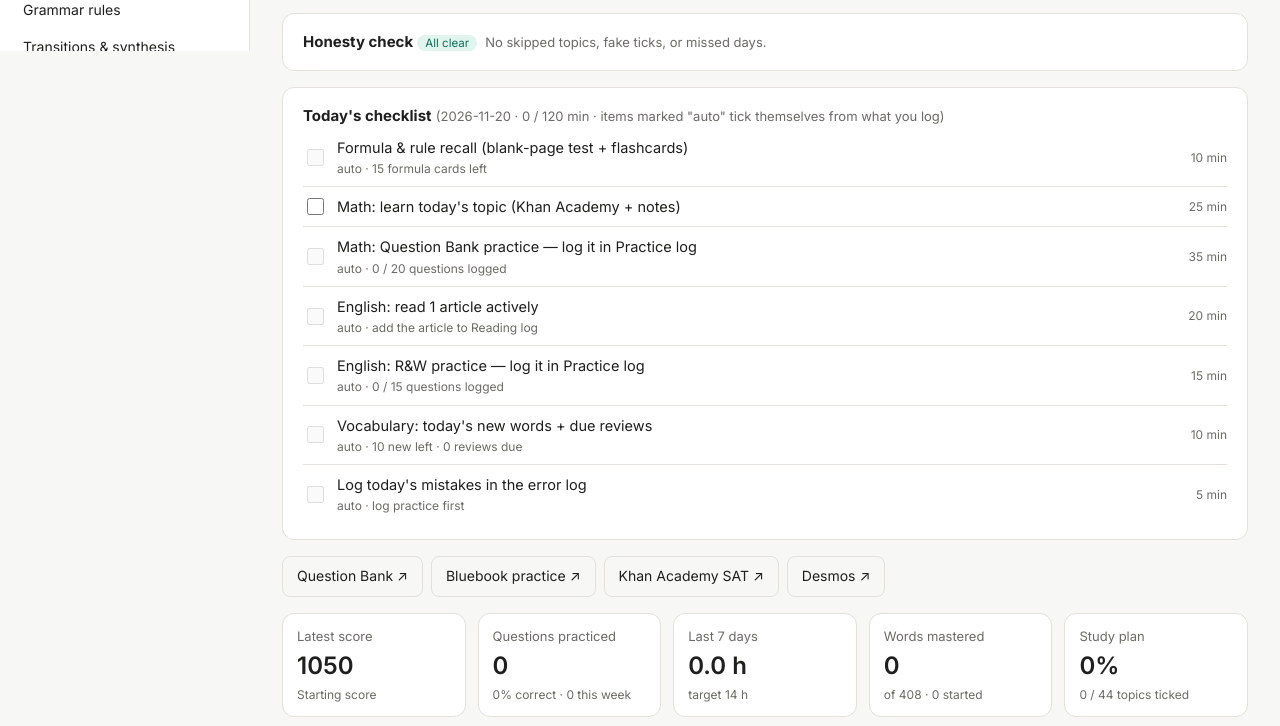
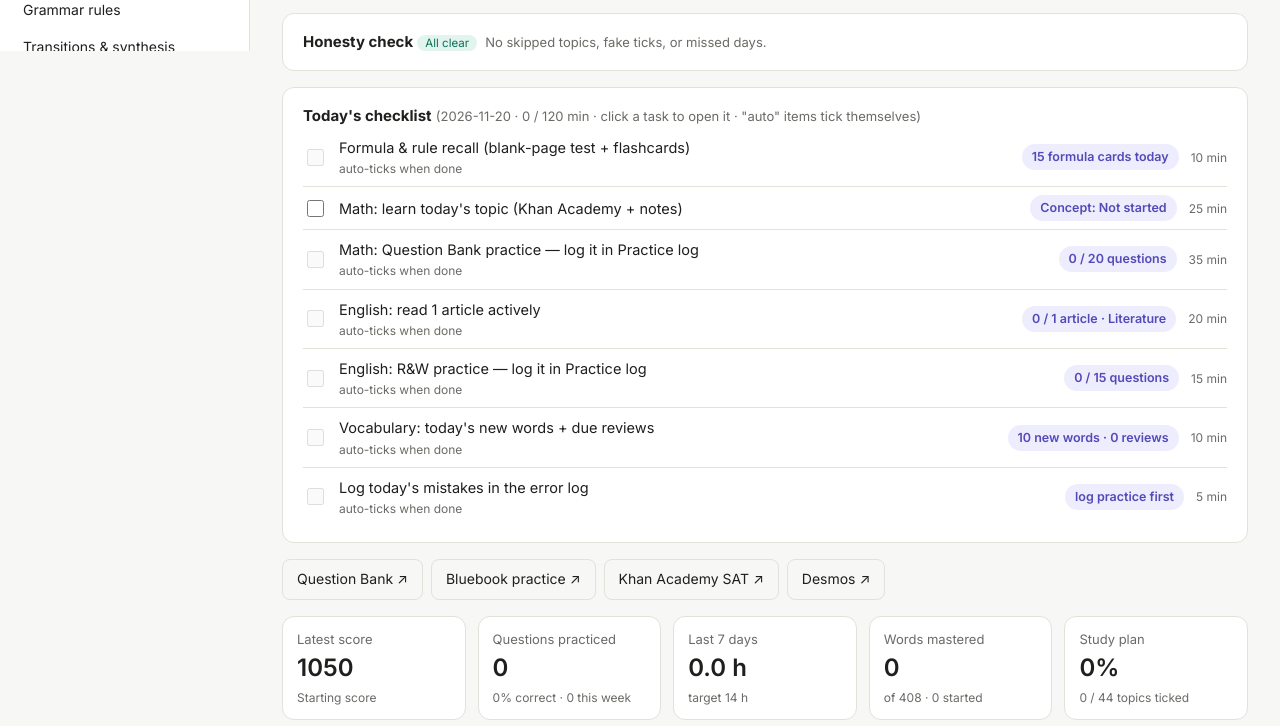
Before and after one commit to md-al-mamun22/sat-hub, a plain HTML site: page index.html in a window 1280 px wide. Shown: the part 749-1475 px from the top of the page. Drawn offline with Linux system fonts and the light colour scheme.

Commit message:
Clickable checklist tasks with today's counts (formulas, words, questions, reading)
Co-Authored-By: Claude Opus 5.5 <noreply@anthropic.com>
Claude-Session: https://claude.ai/code/session_01Tn4mjmAPjiidTkeiApb9xF

```diff
--- a/app.js
+++ b/app.js
@@ -460,11 +460,29 @@
       status = '<span class="tag">No test yet</span> Take a Bluebook practice test and add the score to see whether you are on track.';
     }
 
+    const readsToday = data.reads.filter((r) => r.date === t).length;
+    const qT = sumQ(onDate(t)), wrongT = qT.n - qT.c, errT = data.errors.filter((e) => e.date === t).length;
+    const conceptTopic = tt && MATH_PAGES.includes(tt.week.page) && !isMixed(tt.topic) ? tt.topic : null;
+    // where each task takes you, and today's count for it
+    const TASK_INFO = {
+      recall: { href: "#flashcards", count: fq ? fq + " formula cards today" : "formulas done ✓" },
+      concept: { href: "#concepts", count: conceptTopic ? "Concept: " + conceptStatus(conceptTopic)[0] : "today's topic" },
+      mathq: { href: "#practice", count: tm.n + " / " + c.dailyMathQ + " questions" },
+      rwq: { href: "#practice", count: tr.n + " / " + c.dailyRwQ + " questions" },
+      reading: { href: "#reads", count: readsToday + " / 1 article · " + rd.type },
+      vocab: { href: "#vocab", count: newW + " new words · " + ws.due + " reviews" },
+      errors: { href: "#errors", count: qT.n ? errT + " logged · " + wrongT + " wrong today" : "log practice first" }
+    };
     const taskHtml = tasks().map((x) => {
       const auto = AUTO_IDS.includes(x.id) ? autoTask(x.id, t) : null;
       const isDone = done.includes(x.id);
-      return '<label class="task' + (isDone ? " done" : "") + (auto ? " auto" : "") + '"><input type="checkbox" ' + (auto ? "disabled" : 'data-task="' + esc(x.id) + '"') + (isDone ? " checked" : "") + "><span>" + esc(x.label) +
-        (auto ? '<span class="auto-info">auto · ' + esc(auto.info) + "</span>" : "") + '</span><span class="min">' + x.minutes + " min</span></label>";
+      const info = TASK_INFO[x.id];
+      const label = '<span class="task-name">' + esc(x.label) + "</span>" + (auto ? '<span class="auto-info">auto-ticks when done</span>' : "");
+      return '<div class="task' + (isDone ? " done" : "") + (auto ? " auto" : "") + '">' +
+        '<input type="checkbox" ' + (auto ? 'disabled title="Ticks itself when the work is logged"' : 'data-task="' + esc(x.id) + '"') + (isDone ? " checked" : "") + ">" +
+        (info ? '<a class="task-link" href="' + info.href + '">' + label + "</a>" : '<span class="task-link">' + label + "</span>") +
+        (info ? '<a class="count-pill' + ((x.id === "concept" ? conceptTopic && conceptClear(conceptTopic) : isDone) ? " ok" : "") + '" href="' + info.href + '">' + esc(info.count) + "</a>" : "") +
+        '<span class="min">' + x.minutes + " min</span></div>";
     }).join("");
 
     const review = data.errors.slice().sort((a, b) => (a.reviews || 0) - (b.reviews || 0) || (a.date < b.date ? -1 : 1)).slice(0, 2);
@@ -501,7 +519,7 @@
       (flags.length
         ? '<div class="card flagcard"><b>Honesty check</b> <span class="muted">(' + plural(flags.length, "issue") + ")</span>" + flags.map((f) => '<div class="flag"><span class="tag">' + esc(f[0]) + "</span> " + esc(f[1]) + "</div>").join("") + "</div>"
         : '<div class="card"><b>Honesty check</b> <span class="tag good">All clear</span> <span class="muted">No skipped topics, fake ticks, or missed days.</span></div>') +
-      '<div class="card"><b>Today\'s checklist</b> <span class="muted">(' + t + " · " + minutesFor(t) + " / " + totalMin + ' min · items marked "auto" tick themselves from what you log)</span>' + taskHtml + "</div>" +
+      '<div class="card"><b>Today\'s checklist</b> <span class="muted">(' + t + " · " + minutesFor(t) + " / " + totalMin + ' min · click a task to open it · "auto" items tick themselves)</span>' + taskHtml + "</div>" +
       '<div class="actions" style="margin-bottom:16px">' + quick + "</div>" +
       '<div class="grid">' +
         '<div class="stat"><div class="label">Latest score</div><div class="value">' + cur + '</div><div class="sub">' + (ls ? "Math " + esc(ls.math) + " · R&W " + esc(ls.rw) : "Starting score") + "</div></div>" +
--- a/style.css
+++ b/style.css
@@ -320,3 +320,14 @@ input, select, textarea { font-size: 14px; padding: 7px 10px; }
 .inline label.f { width: 120px; }
 .concept-note { grid-column: 1 / -1; font-size: 13px; margin-top: 4px; }
 @media (max-width: 760px) { .cgrid { grid-template-columns: 1fr; } }
+
+/* ---------- clickable checklist ---------- */
+.task { gap: 12px; }
+.task-link { flex: 1; color: inherit; text-decoration: none; display: flex; flex-direction: column; min-width: 0; }
+a.task-link:hover .task-name { color: var(--accent); text-decoration: underline; }
+.task.done .task-name { text-decoration: line-through; color: var(--muted); }
+.task.done span:first-of-type { text-decoration: none; }
+.count-pill { font-size: 12.5px; font-weight: 600; color: var(--accent); background: var(--accent-soft); border-radius: 99px; padding: 3px 10px; text-decoration: none; white-space: nowrap; }
+.count-pill.ok { color: var(--good); background: var(--good-soft); }
+.count-pill:hover { filter: brightness(0.95); }
+@media (max-width: 760px) { .task { flex-wrap: wrap; } .count-pill { margin-left: 29px; } }
```
